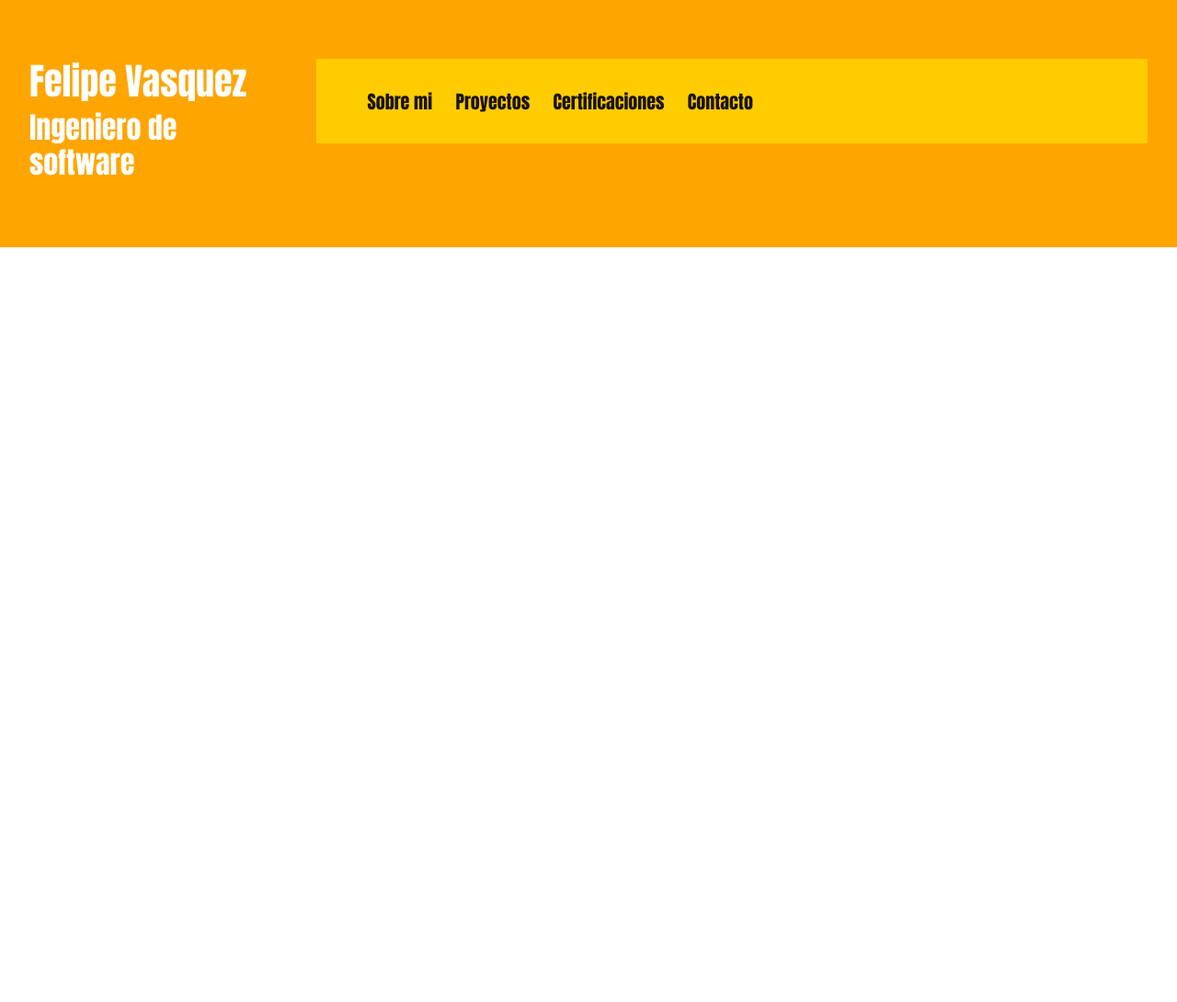
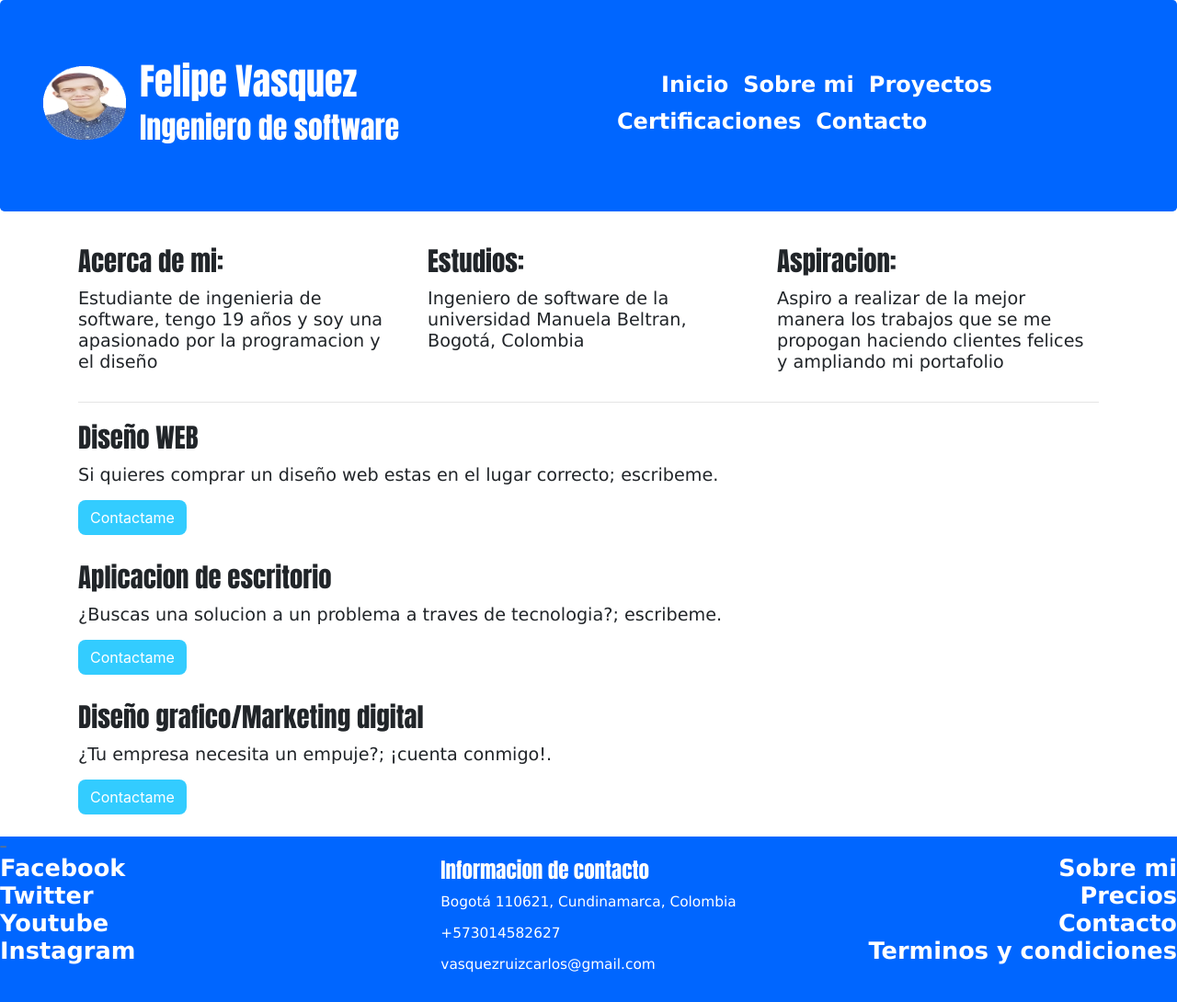
Before and after one commit to FelipeV800/Portafolio, a website: page index.html in a window 1280 px wide. Shown: the whole page at 92% size. Before the commit the page ends 800 px from the top, so only its background shows below. Drawn offline with nearby package versions, Linux system fonts and the light colour scheme.

Commit message:
ultimas modificaciones al contenido principal del index y algunos estilos mas

```diff
--- a/css/main.css
+++ b/css/main.css
@@ -1,13 +1,59 @@
 .jumbotron{
-	background-color:orange;
+	background-color:#06F;
 	color:#FFF;
 	font:bold 2.5em Viga, Impact, Arial;
-}
-
-.card-mainav{
-	background-color:#FC0;
 }
 
 .navbar-brand{
 	color:white;
 }
+
+.card-list{
+	height:80px;
+
+}
+
+nav a{
+	font:bold 0.6em Viga,Verdana,Arial;
+	color:#FFF;
+}
+
+img{
+	margin-top:8px;
+	height:80px;
+	width:90px;
+	float:left;
+}
+
+hgroup{
+	padding-left:105px;
+}
+
+footer{
+	background-color:#06F;
+	color:#FFF;
+	font:bold 2.5em Viga, Impact, Arial;
+}
+
+h3{
+	font:bold 1.8em Viga, Impact, Arial;
+}
+
+p{
+	font:1.2em Verdana;
+}
+
+.btn-reserva{
+	background-color:#3CF;
+	color:#FFF;
+	border-radius:8px;
+}
+
+footer address{
+	color:#FFF;
+}
+
+footer a{
+	font:bold 2em Viga,Verdana,Arial;
+	color:#FFF
+}
--- a/index.html
+++ b/index.html
@@ -12,22 +12,102 @@
 		<title>Felipe Vasquez</title>
 	</head>
 	<body>
-		<div class="row jumbotron">
-			<div class="col-sm-3">
-				<h1>Felipe Vasquez</h1>
-				<h2>Ingeniero de software</h2>
-			</div>
-			<div class="col">
+		<div class="d-flex jumbotron justify-content-between flex-wrap">
+			<div class="col-sm-6">
+            	<img src="images/thumbnails-logo.png" alt="felipe vasquez">
+                <hgroup>
+                    <h1>Felipe Vasquez</h1>
+                    <h2>Ingeniero de software</h2>
+				</hgroup>
+            </div>
+			<div class="col-sm-6">
 				<nav class="navbar navbar-light card-mainav">
-					<ul>
-						<a class="navbar-brand" href="#">Sobre mi</a>
-						<a class="navbar-brand" href="#">Proyectos</a>
-						<a class="navbar-brand" href="#">Certificaciones</a>
-						<a class="navbar-brand" href="#">Contacto</a>
-					</ul>
-				</nav>
+                	<div class="d-flex flex-row flex-wrap card-list align-items-center">
+                    	<a class="d-flex flex-column flex-wrap mr-3 ml-5" href="#">Inicio</a>
+						<a class="d-flex flex-column flex-wrap mr-3" href="#">Sobre mi</a>
+						<a class="d-flex flex-column flex-wrap mr-3" href="#">Proyectos</a>
+						<a class="d-flex flex-column flex-wrap mr-3" href="#">Certificaciones</a>
+						<a class="d-flex flex-column flex-wrap mr-3" href="#">Contacto</a>
+					</div>
+                </nav>
 			</div>
 		</div>
+
+        <section class="d-flex flex-wrap">
+     		<div class="container">
+            	<div class="row">
+                	<div class="col-sm-4">
+                        <h3>Acerca de mi:</h3>
+                        <p>Estudiante de ingenieria de software, tengo 19 años y soy una apasionado por la programacion y el diseño</p>
+                    </div>
+                    <div class="col-sm-4">
+                    	<h3>Estudios:</h3>
+                        <p>Ingeniero de software de la universidad Manuela Beltran, Bogotá, Colombia</p>
+                    </div>
+                    <div class="col-sm-4">
+                    	<h3>Aspiracion:</h3>
+                        <p>Aspiro a realizar de la mejor manera los trabajos que se me propogan haciendo clientes felices y ampliando mi portafolio</p>
+                    </div>
+                </div>
+
+                <hr>
+
+                <div class="d-flex flex-wrap">
+        			<div class="card-hotel d-flex flex-column  justify-content-between">
+            			<div>
+                    		<h3>Diseño WEB</h3>
+                    		<p>Si quieres comprar un diseño web estas en el lugar correcto; escribeme.</p>
+                		</div>
+                		<div>
+                			<button class="btn btn-reserva">Contactame</button>
+                		</div>
+            		</div>
+                    <div class="card-hotel d-flex flex-column justify-content-between mt-4">
+                        <div>
+                            <h3>Aplicacion de escritorio</h3>
+                            <p>¿Buscas una solucion a un problema a traves de tecnologia?; escribeme.</p>
+                        </div>
+                        <div>
+                            <button class="btn btn-reserva">Contactame</button>
+                        </div>
+                    </div>
+                    <div class="card-hotel d-flex flex-column justify-content-between mt-4">
+                        <div>
+                            <h3>Diseño grafico/Marketing digital</h3>
+                            <p>¿Tu empresa necesita un empuje?; ¡cuenta conmigo!.</p>
+                        </div>
+                        <div>
+                            <button class="btn btn-reserva">Contactame</button>
+                        </div>
+                    </div>
+             	</div>
+          	</div>
+        </section>
+
+        <footer class="blockquote-footer mt-4">
+        	<div class="row">
+                <div class="col-sm-4 d-flex flex-column align-items-start">
+                    <a href="http://www.facebook.com">Facebook</a>
+                    <a href="http://www.twitter.com">Twitter</a>
+                    <a href="http://www.youtube.com">Youtube</a>
+                    <a href="http://www.instragram.com">Instagram</a>
+                </div>
+                <div class="col-sm-4 d-flex flex-column align-items-center">
+                    <address>
+                            <h3>Informacion de contacto</h3>
+                            <p>Bogotá 110621, Cundinamarca, Colombia</p>
+                            <p>+573014582627</p>
+                            <p>vasquezruizcarlos@gmail.com</p>
+                    </address>
+                </div>
+                <div class="col-sm-4 d-flex flex-column align-items-end">
+                    <a href="http://www.facebook.com">Sobre mi</a>
+                    <a href="http://www.twitter.com">Precios</a>
+                    <a href="http://www.youtube.com">Contacto</a>
+                    <a href="http://www.instragram.com">Terminos y condiciones</a>
+                </div>
+       		</div>
+        </footer>
 		<!-- Optional JavaScript -->
 		<!-- jQuery first, then Popper.js, then Bootstrap JS -->
 		<script src="node_modules/jquery/dist/jquery.min.js"></script>
```
Also changed, not shown: images/thumbnails-logo.png (added).
